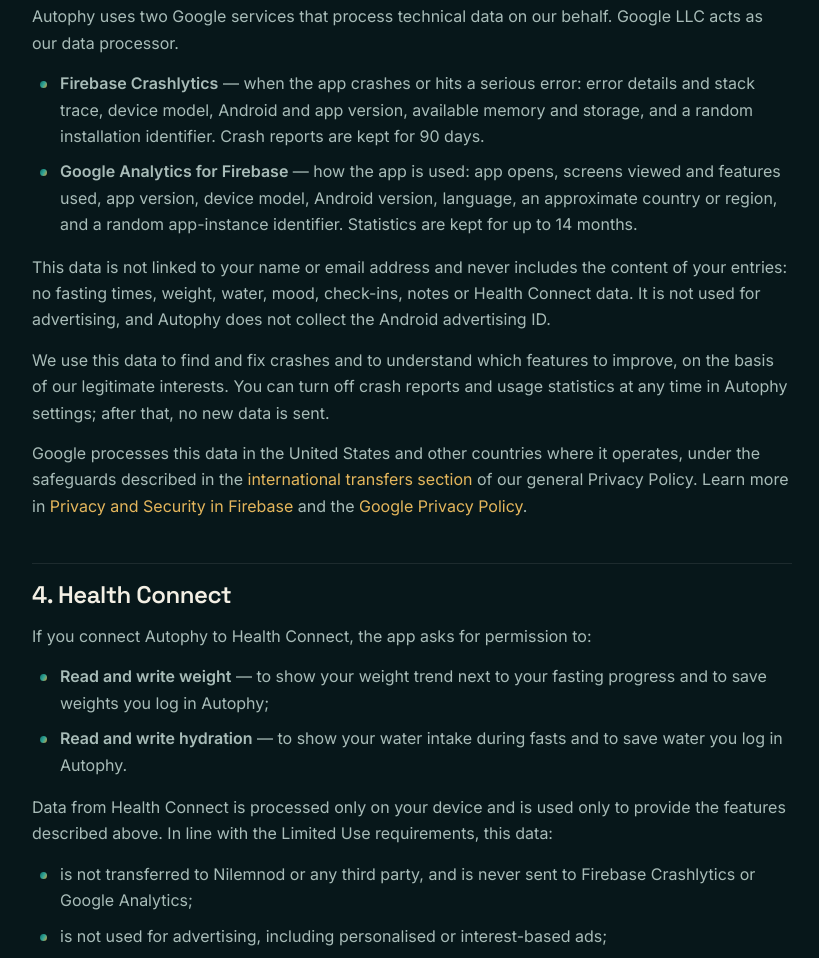
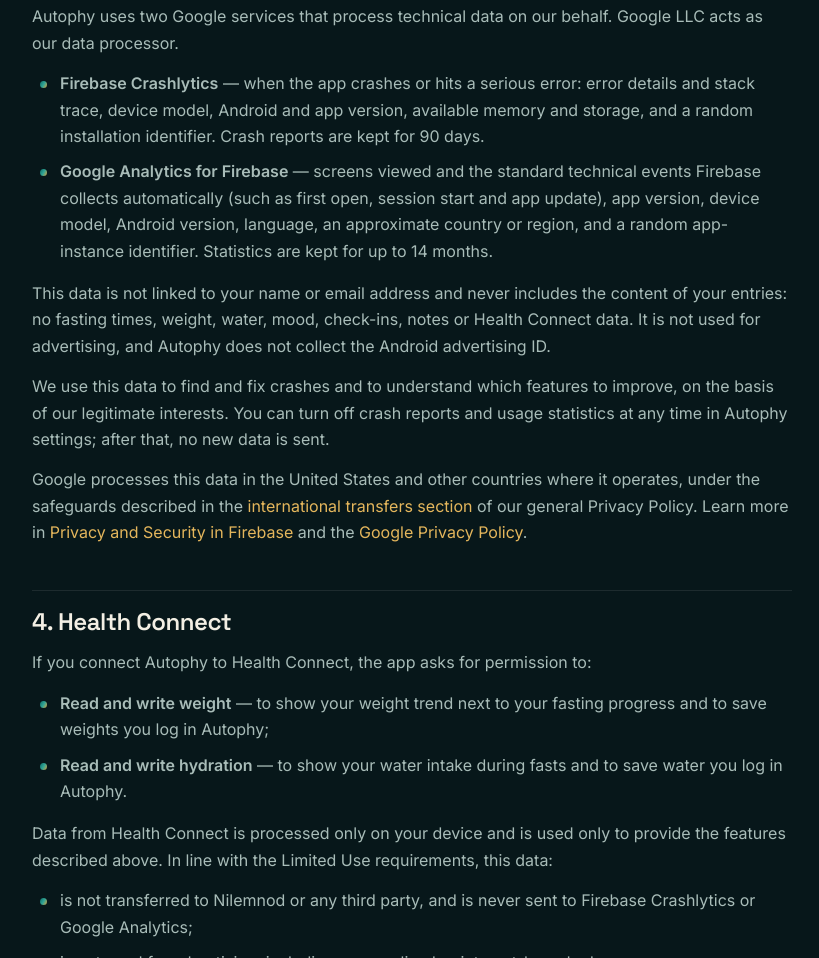
Before and after one commit to Nilemnod/Nilemnod, a plain HTML site: page autophy-privacy.html in a window 1280 px wide. Shown: the part 1514-2472 px from the top of the page, without its empty margins (338-1157 px from the left). Drawn offline with Linux system fonts and the light colour scheme.

Commit message:
Autophy policy: describe Analytics events precisely
The app sends only screen views and Firebase's automatic technical
events, so 'features used' overstated what is collected.

```diff
--- a/autophy-privacy.html
+++ b/autophy-privacy.html
@@ -120,7 +120,7 @@
             <p>Autophy uses two Google services that process technical data on our behalf. Google LLC acts as our data processor.</p>
             <ul>
               <li><strong>Firebase Crashlytics</strong> — when the app crashes or hits a serious error: error details and stack trace, device model, Android and app version, available memory and storage, and a random installation identifier. Crash reports are kept for 90 days.</li>
-              <li><strong>Google Analytics for Firebase</strong> — how the app is used: app opens, screens viewed and features used, app version, device model, Android version, language, an approximate country or region, and a random app-instance identifier. Statistics are kept for up to 14 months.</li>
+              <li><strong>Google Analytics for Firebase</strong> — screens viewed and the standard technical events Firebase collects automatically (such as first open, session start and app update), app version, device model, Android version, language, an approximate country or region, and a random app-instance identifier. Statistics are kept for up to 14 months.</li>
             </ul>
             <p>This data is not linked to your name or email address and never includes the content of your entries: no fasting times, weight, water, mood, check-ins, notes or Health Connect data. It is not used for advertising, and Autophy does not collect the Android advertising ID.</p>
             <p>We use this data to find and fix crashes and to understand which features to improve, on the basis of our legitimate interests. You can turn off crash reports and usage statistics at any time in Autophy settings; after that, no new data is sent.</p>
```
